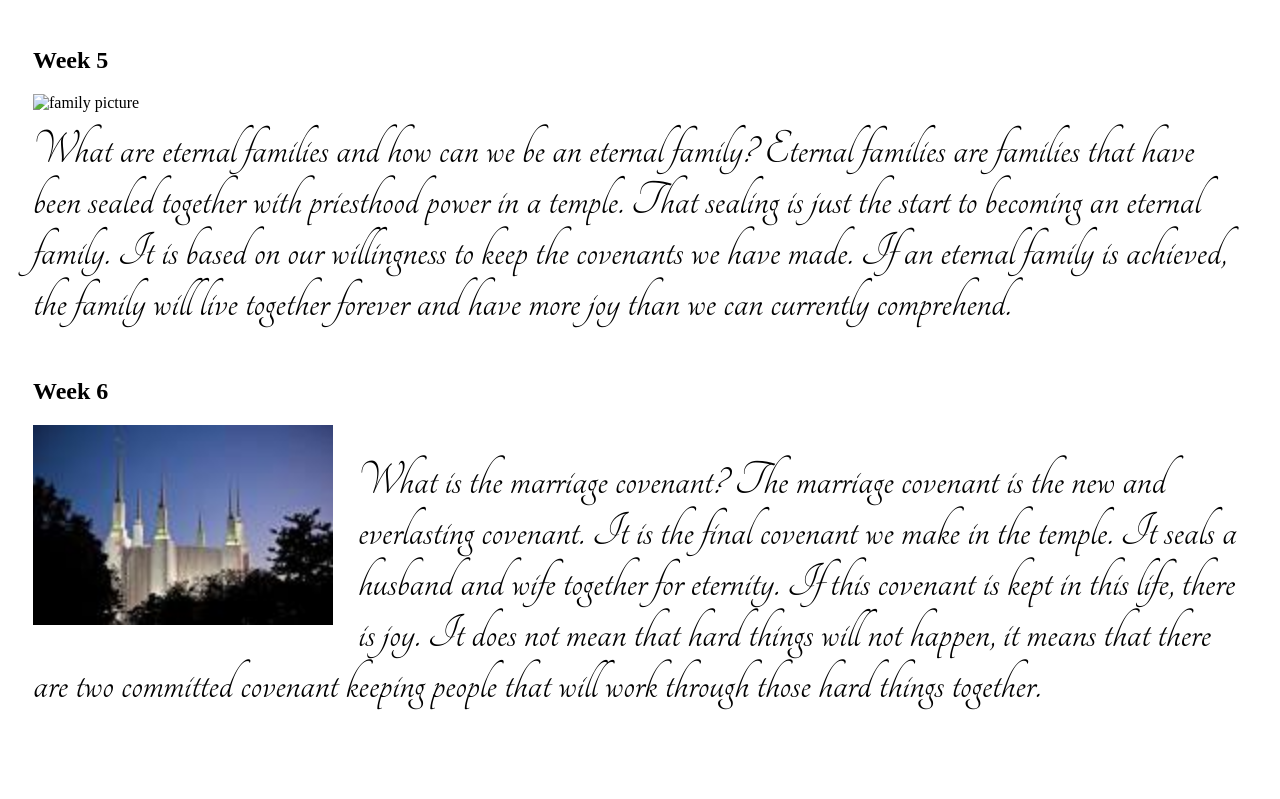
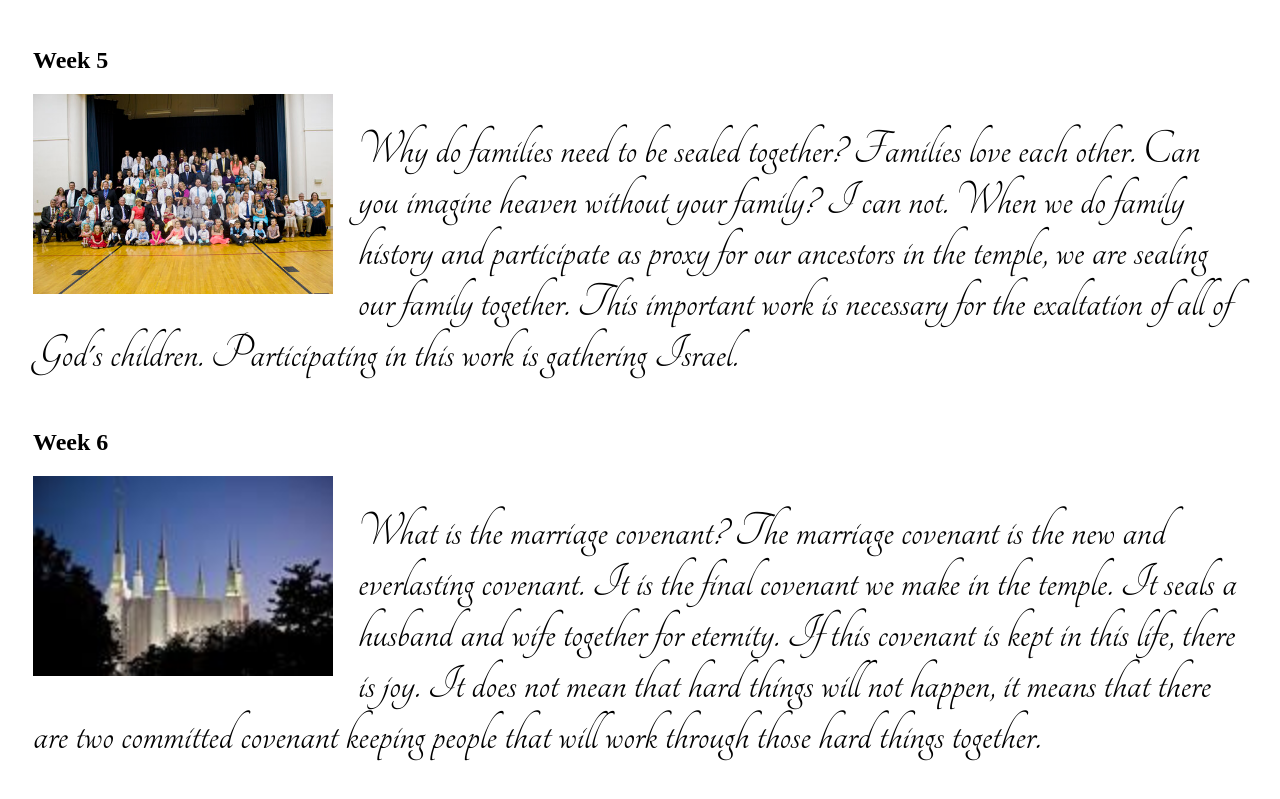
Before and after one commit to jgartside/The_Eternal_Famly, a plain HTML site: page index.html in a window 1280 px wide. Shown: the part 1622-2421 px from the top of the page. Before the commit the page ends 2382 px from the top, so only its background shows below. Drawn offline with Linux system fonts and the light colour scheme.

Commit message:
changed week 5

```diff
--- a/index.html
+++ b/index.html
@@ -46,12 +46,11 @@
             and become an eternal one.
         </p>
         <h2 class="weekly">Week 5</h2>
-        <img src="./Images/davis_family_picture" alt="family picture" class="family">
+        <img src="./Images/davis_family_picture.jpeg" alt="family picture" class="family">
         <p class="paragraph">
-            What are eternal families and how can we be an eternal family? Eternal families are families that have been sealed together
-            with priesthood power in a temple. That sealing is just the start to becoming an eternal family. It is based on our willingness
-            to keep the covenants we have made. If an eternal family is achieved, the family will live together forever and have more joy
-            than we can currently comprehend.
+            Why do families need to be sealed together? Families love each other. Can you imagine heaven without your family? I can not. When
+            we do family history and participate as proxy for our ancestors in the temple, we are sealing our family together. This important
+            work is necessary for the exaltation of all of God's children. Participating in this work is gathering Israel.
         </p>
         <h2 class="weekly">Week 6</h2>
         <img src="./Images/WashingtonDC_Temple.jpeg" alt="Washington DC Temple" class="temple">
```
